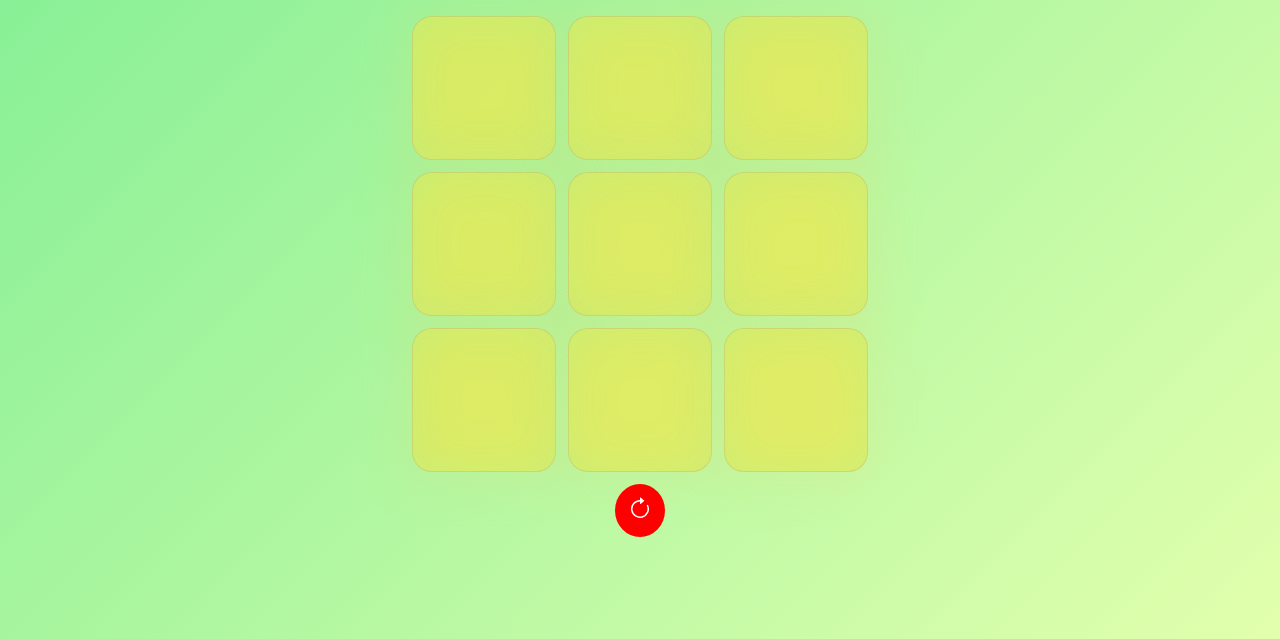
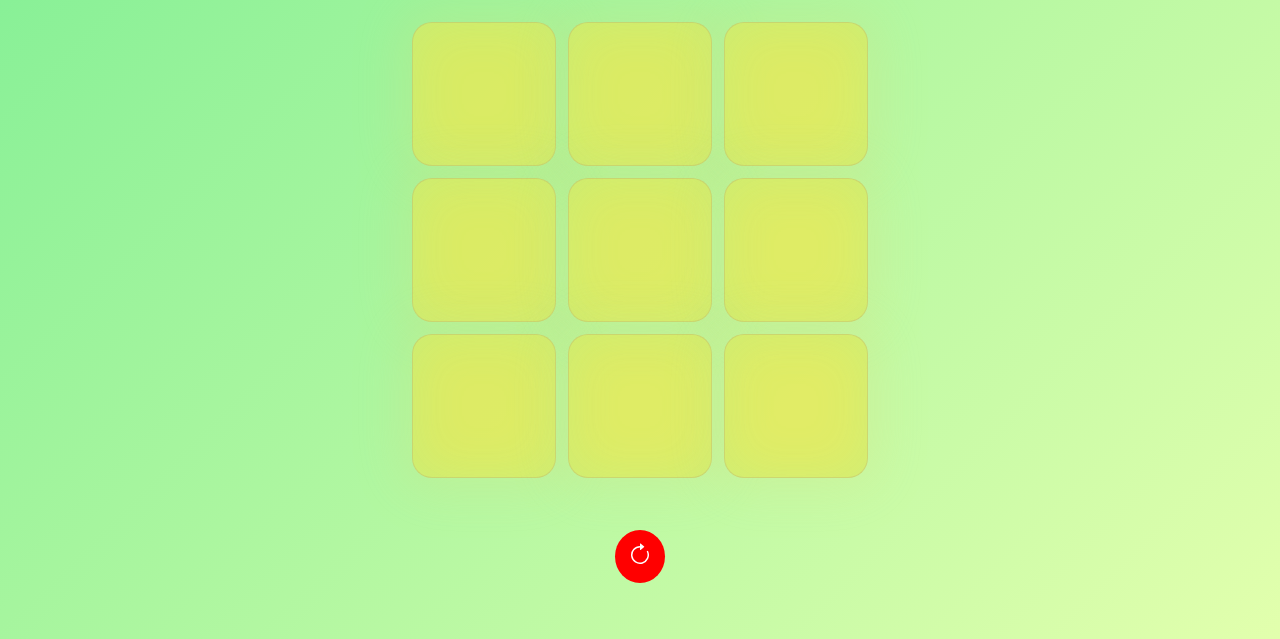
Before and after one commit to Starkcover/Tic-tac-Toe-game, a plain HTML site: page index.html in a window 1280 px wide. Shown: the part 161-800 px from the top of the page. Drawn offline with nearby package versions, Linux system fonts and the light colour scheme; a web font is replaced by a local one.

Commit message:
Update index.html

```diff
--- a/index.html
+++ b/index.html
@@ -4,41 +4,49 @@
 <head>
     <meta charset="UTF-8">
     <meta name="viewport" content="width=device-width, initial-scale=1.0">
-    <title>tic_tac_toe</title>
+    <title>Tic Tac Toe</title>
     <link rel="stylesheet" href="./style.css">
-    </link>
     <script src="http://code.jquery.com/jquery-1.11.0.min.js"></script>
     <link rel="preconnect" href="https://fonts.googleapis.com">
-<link rel="preconnect" href="https://fonts.gstatic.com" crossorigin>
-<link href="https://fonts.googleapis.com/css2?family=Bungee+Spice&display=swap" rel="stylesheet">
+    <link rel="preconnect" href="https://fonts.gstatic.com" crossorigin>
+    <link href="https://fonts.googleapis.com/css2?family=Bungee+Spice&display=swap" rel="stylesheet">
 </head>
 
 <body>
+    <!-- Message container for winner or draw -->
     <div class="msg hide">
         <p id="winmsg"></p>
+    </div>
 
-        </div>
-    <h1 class="tic_tac_toe"> tic tac toe</h1>
+    <!-- Game Title -->
+    <h1 class="tic_tac_toe">Tic Tac Toe</h1>
+
+    <!-- Game container -->
     <div class="container">
         <div class="game">
-            <button class="box" id="box"></button>
-            <button class="box" id="box"></button>
-            <button class="box" id="box"></button>
-            <button class="box" id="box"></button>
-            <button class="box" id="box"></button>
-            <button class="box" id="box"></button>
-            <button class="box" id="box"></button>
-            <button class="box" id="box"></button>
-            <button class="box" id="box"></button>
-            <button id="reset"class="reset"> <svg xmlns="http://www.w3.org/2000/svg" width="24" height="24" fill="currentColor" class="bi bi-arrow-clockwise" viewBox="0 0 16 16">
+            <button class="box"></button>
+            <button class="box"></button>
+            <button class="box"></button>
+            <button class="box"></button>
+            <button class="box"></button>
+            <button class="box"></button>
+            <button class="box"></button>
+            <button class="box"></button>
+            <button class="box"></button>
+        </div>
+    </div>
+
+    <!-- Reset button outside the game container for better layout -->
+    <div id="reset-container">
+        <button id="reset" class="reset">
+            <svg xmlns="http://www.w3.org/2000/svg" width="24" height="24" fill="currentColor" class="bi bi-arrow-clockwise" viewBox="0 0 16 16">
                 <path fill-rule="evenodd" d="M8 3a5 5 0 1 0 4.546 2.914.5.5 0 0 1 .908-.417A6 6 0 1 1 8 2z"/>
                 <path d="M8 4.466V.534a.25.25 0 0 1 .41-.192l2.36 1.966c.12.1.12.284 0 .384L8.41 4.658A.25.25 0 0 1 8 4.466"/>
-              </svg></button>
+            </svg>
+        </button>
+    </div>
 
-        </div>
-
-    </div>
-<script src="./script.js"></script>
+    <script src="./script.js"></script>
 </body>
 
 </html>
```
